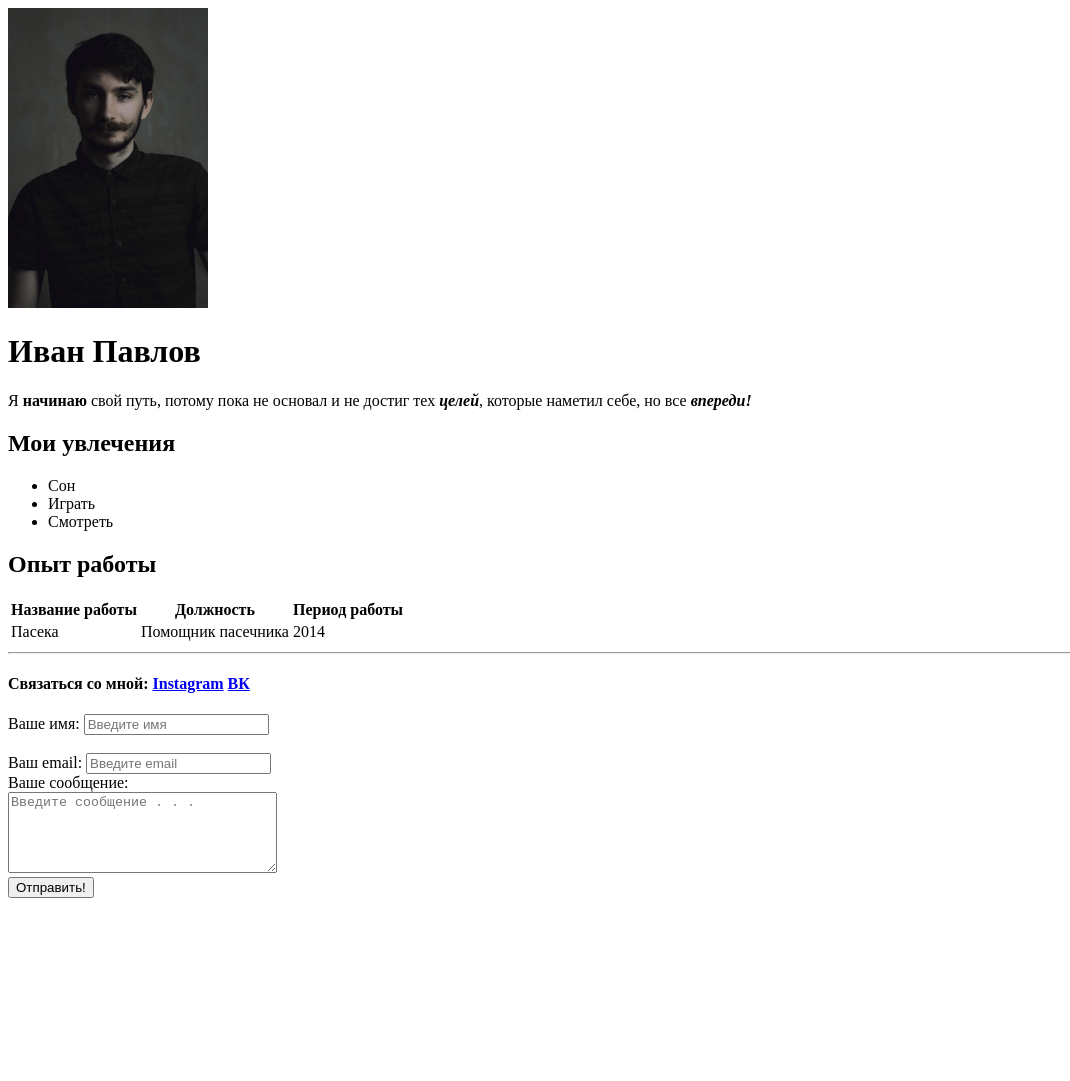
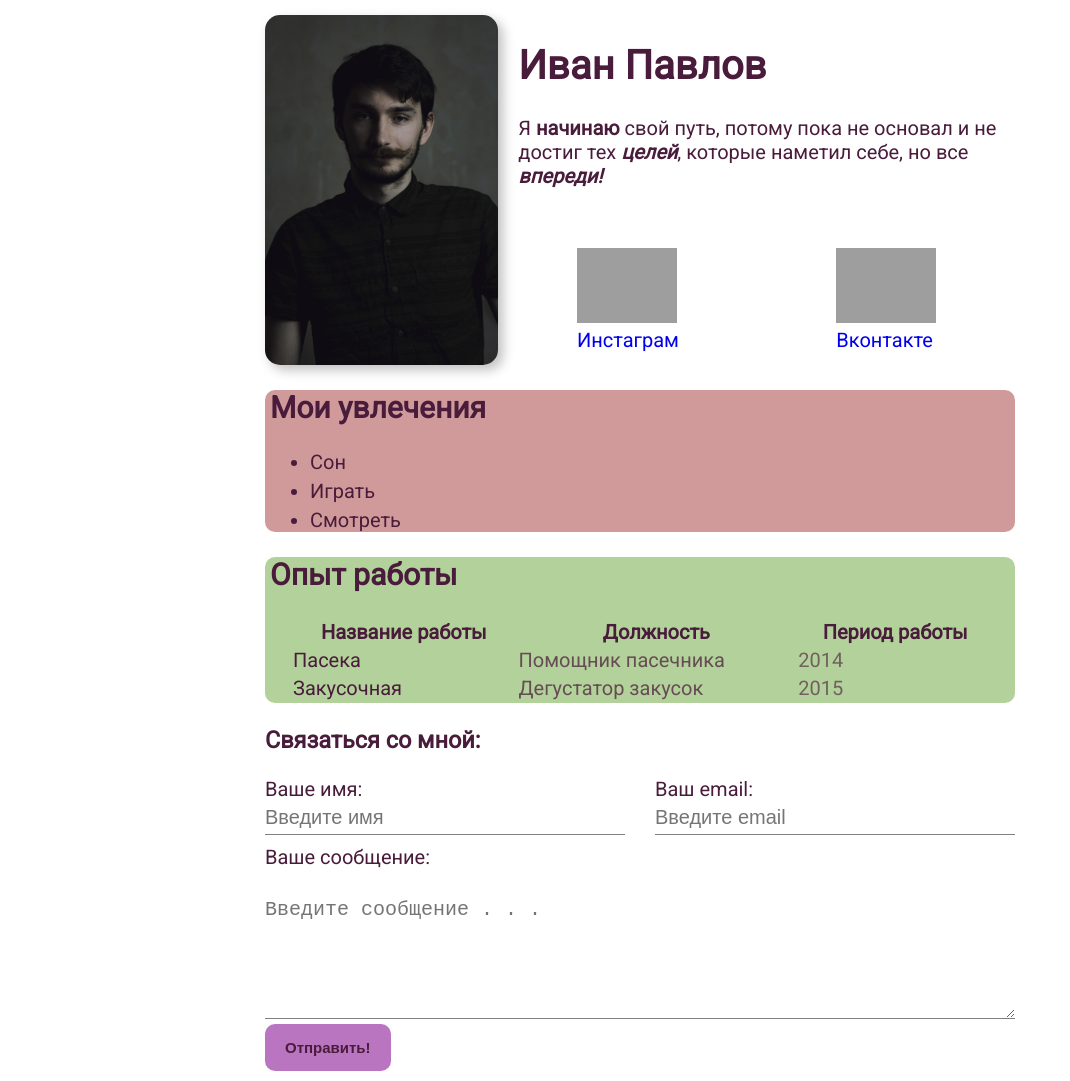
Before and after one commit to IvarPath/Resume, a plain HTML site: page index.html in a window 1280 px wide. Shown: the whole page, without its empty margins (0-1070 px from the left). Before the commit the page ends 906 px from the top, so only its background shows below. Drawn offline with Linux system fonts and the light colour scheme; grey boxes are pictures that could not be loaded.

Commit message:
Add styles

```diff
--- a/index.html
+++ b/index.html
@@ -7,24 +7,48 @@
     <meta name="viewport" content="width=device-width, initial-scale=1.0">
     <meta name="keywords" content="Иван,резюме">
     <meta name="description" content="Этот сайт мое резюме, спасибо за внимание">
+    <link rel="stylesheet" href="styleforResume.css">
     <title> Резюме</title>
 </head>
 
 <body>
-    <img src="AgoQOvGd1nY.jpg" alt="Мое прекрасное фото" width="200">
+    <div class="container">
+        <div class="body_info">
+            <img class="avatar" src="AgoQOvGd1nY.jpg" alt="Мое прекрасное фото">
+            <div class="Text">
                 <h1> Иван Павлов </h1>
                 <p>
-        Я <strong>начинаю</strong> свой путь, потому пока не основал и не достиг тех <strong><em>целей</em></strong>,
+                    Я <strong>начинаю</strong> свой путь, потому пока не основал и не достиг тех
+                    <strong><em>целей</em></strong>,
                     которые наметил себе, но все <strong><em>впереди!</em></strong>
                 </p>
+                <div class="links">
+                    <a href="https://www.instagram.com" target="_blank"><img
+                            src="https://compbest.com.ua/content/uploads/images/znmok-ekrana-2021-03-15-o-16.20.52.png"
+                            class="soclink">
+                        <p>Инстаграм</p>
+                    </a>
+
+                    <a href="https://vk.com" target="_blank"><img
+                            src="https://sun6-22.userapi.com/s/v1/if1/eZo6SfdqSHn9kbg0QQG_apwOI6ftmlYxPMeukReTLCxgCp8T1t6XfPbILWTMJ3osZqctPNqQ.jpg?size=971x971&quality=96&crop=6,0,971,971&ava=1"
+                            class="soclink">
+                        <p>Вконтакте</p>
+                    </a>
+                </div>
+            </div>
+        </div>
+
+        <div class="body_text card">
             <h2> Мои увлечения</h2>
-    <ul>
+            <ul class="hobby">
                 <li>Сон</li>
                 <li>Играть</li>
                 <li>Смотреть</li>
             </ul>
+        </div>
+        <div class="body_exp card">
             <h2>Опыт работы</h2>
-    <table>
+            <table class="table">
                 <thead>
                     <tr>
                         <th>Название работы</th>
@@ -38,33 +62,36 @@
                         <td>Помощник пасечника</td>
                         <td>2014</td>
                     </tr>
+                    <tr>
+                        <td>Закусочная</td>
+                        <td>Дегустатор закусок</td>
+                        <td>2015</td>
+                    </tr>
                 </tbody>
             </table>
-    <hr>
-    <h4> Связаться со мной:
-        <a href="https://www.instagram.com" target="_blank">Instagram</a>
-        <a href="https://vk.com" target="_blank">ВК</a>
-    </h4>
-    <form>
+        </div>
+        <form class="body_colons">
             <div>
+                <h3> Связаться со мной:</h3>
+                <div class="form-row">
+                    <div class="form-group">
                         <label for="name1">Ваше имя:</label>
                         <input type="text" id="name1" placeholder="Введите имя">
                     </div>
-        <br>
-        <div>
+                    <div class="form-group">
                         <label for="email1">Ваш email:</label>
                         <input type="email" id="email1" placeholder="Введите email">
                     </div>
-        <div>
+                </div>
+                <div class="form-group">
                     <label for="message1">Ваше сообщение:</label>
                     <br>
-            <textarea name="message" placeholder="Введите сообщение . . ." id="message1" cols="31" rows="5"></textarea>
+                    <textarea name="message" placeholder="Введите сообщение . . ." id="message1" cols="31"
+                        rows="5"></textarea>
                 </div>
-        <div>
-            <input type="submit" value="Отправить!">
+                <input class="btn" type="submit" value="Отправить!">
+        </form>
     </div>
-    </form>
-
 </body>
 
 </html>
--- /dev/null
+++ b/styleforResume.css
@@ -0,0 +1,163 @@
+@import url('https://fonts.googleapis.com/css2?family=Roboto&display=swap');
+
+body {
+    font-family: 'Roboto', sans-serif;
+    font-size: 20px;
+    font-weight: normal;
+    color: #491c3b;
+    margin: 10px;
+}
+
+.container {
+    max-width: 750px;
+    margin: auto;
+    padding-top: 5px;
+}
+
+.avatar {
+    display: block;
+    max-height: 350px;
+    border-radius: 15px;
+    box-shadow: 5px 5px 12px rgba(0, 0, 0, .25);
+}
+
+.card {
+    border: 1px;
+    border-radius: 10px;
+    padding-left: 5px;
+}
+
+.body_text {
+    background: #b358589a;
+}
+
+
+.body_exp {
+    background: #81b3589a;
+}
+
+.body_info {
+    display: flex;
+
+}
+
+.body_info h1,
+p {
+    margin-left: 20px;
+}
+
+
+a {
+    text-decoration: none;
+}
+
+a:hover {
+    text-decoration: underline;
+    color: rgb(200, 220, 20);
+}
+
+a:active {
+    color: rgb(255, 0, 0);
+}
+
+a:visited {
+    color: rgb(177, 69, 177);
+}
+
+.btn {
+    background: #ab58b3d2;
+    padding: 15px 20px;
+    color: #491c3b;
+    border: none;
+    cursor: pointer;
+    border-radius: 10px;
+    font-size: 15px;
+    font-weight: bold;
+}
+
+.btn:hover {
+    opacity: .8;
+    color: gold;
+}
+
+.hobby {
+    padding: 0 40px;
+    margin-bottom: 0px;
+}
+
+.hobby li {
+    margin-bottom: 5px;
+}
+
+.table {
+    width: 100%;
+    padding: 0 20px;
+}
+
+.table td:nth-child(2) {
+    color: #491c3bbb;
+}
+
+.table td:nth-child(3) {
+    color: rgba(73, 28, 59, 0.623);
+}
+
+.links {
+    justify-content: space-around;
+    display: flex;
+    padding-top: 40px;
+}
+
+.links p {
+    margin: 0;
+}
+
+.soclink {
+    width: 100px;
+}
+
+.form-group label {
+    display: block;
+}
+
+.form-row {
+    margin-bottom: 10px;
+    display: flex;
+}
+
+.form-row .form-group {
+    margin-right: 30px;
+    width: 50%;
+}
+
+.form-row .form-group:last-child {
+    margin-right: 0;
+}
+
+.form-group input,
+.form-group textarea {
+    width: 100%;
+    box-sizing: border-box;
+    border: none;
+    background: transparent;
+    border-bottom: 1px solid grey;
+    color: #491c3bbb;
+    padding: 5px 0 5px;
+    outline: none;
+    font-size: 20px;
+}
+
+
+@media (max-width: 550px) {
+    .body_info {
+        display: block;
+    }
+
+    .avatar,
+    h1 {
+        margin-left: 25%;
+        text-align: center;
+    }
+
+
+}
```
Lines whose indentation alone changed are shown as unchanged.
